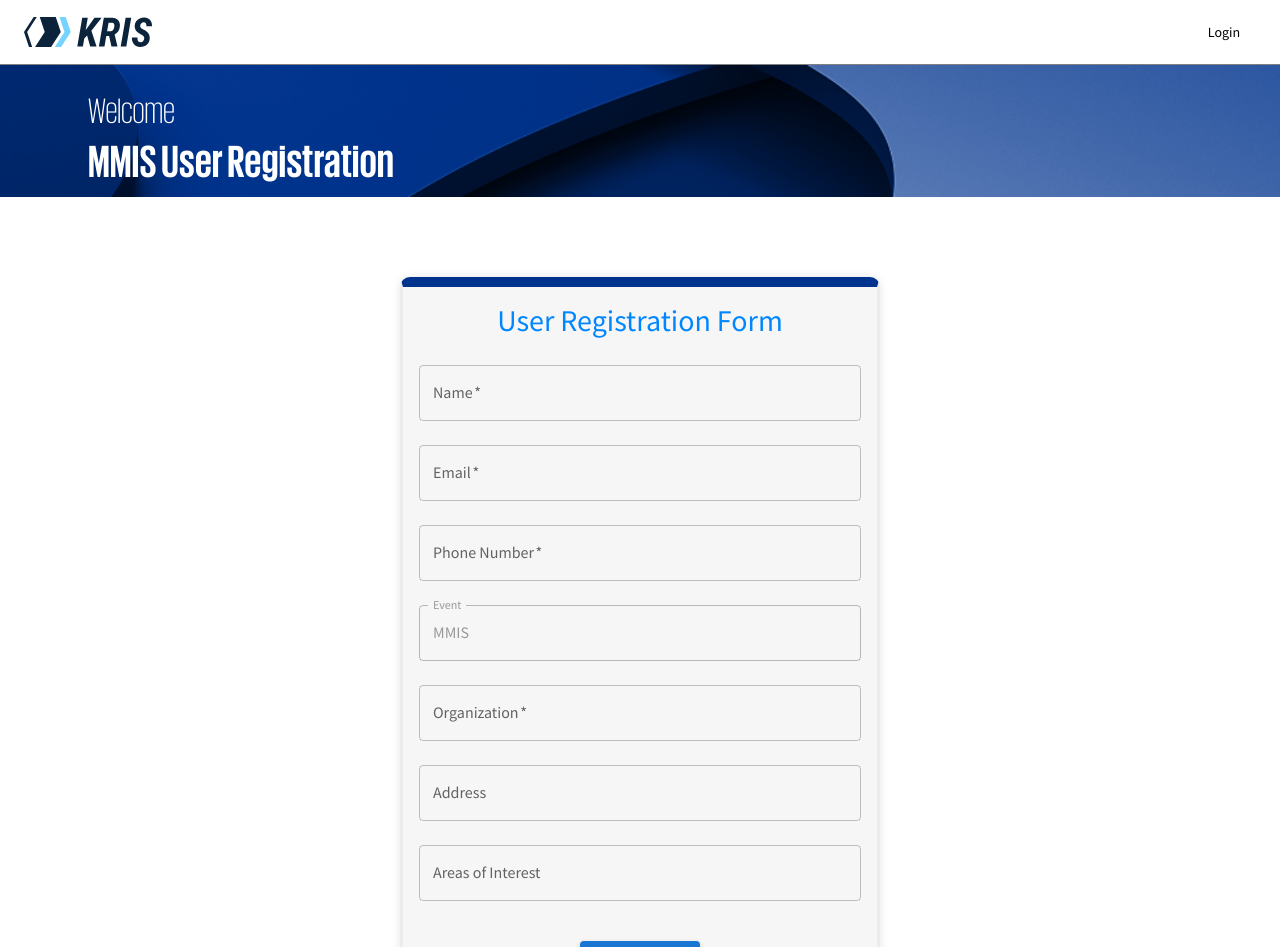
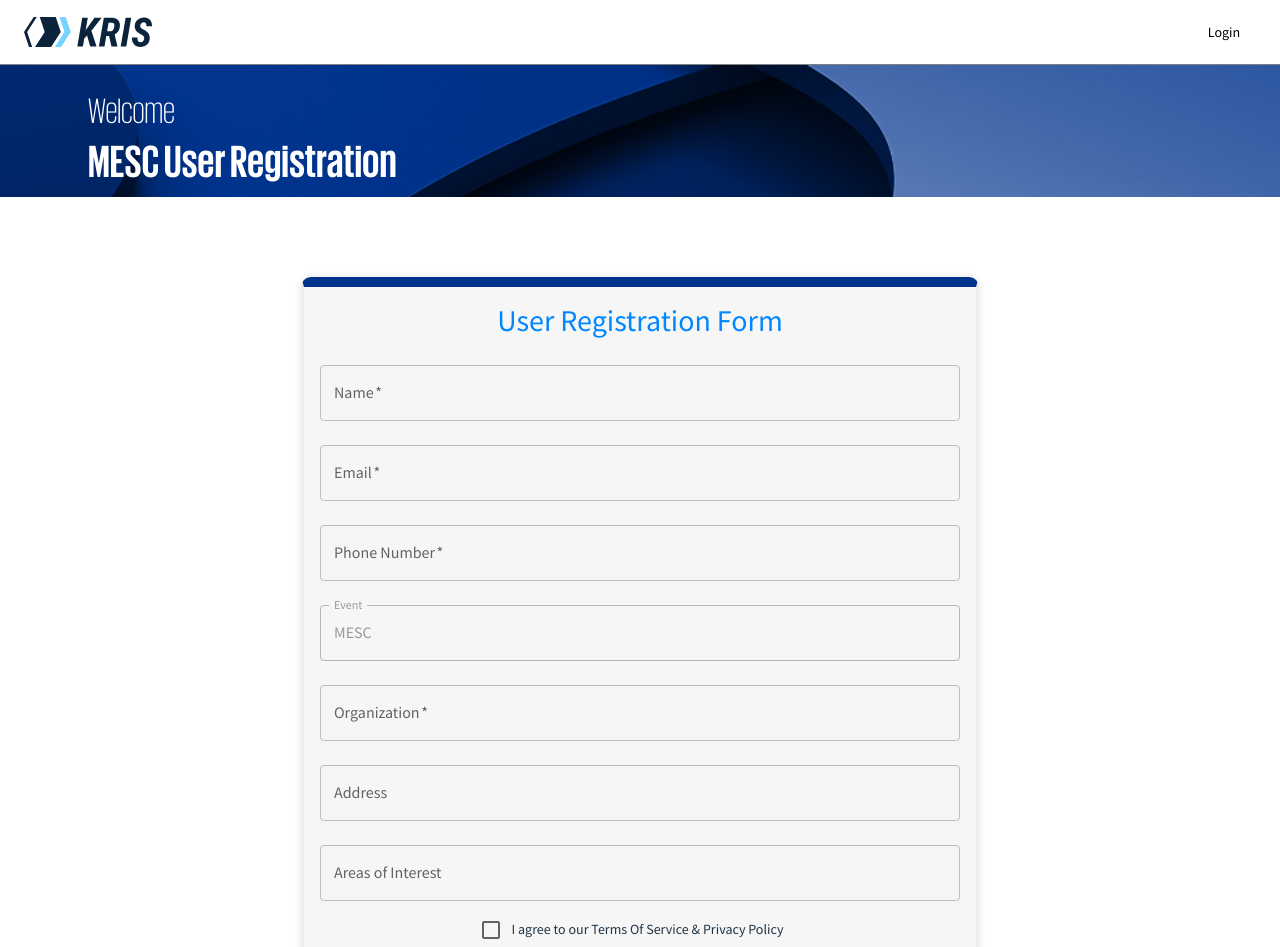
Before and after one commit to adarsh-sawrabh/User-registry, a React (Vite) app: page / in a window 1280 px wide. Shown: the top 947 px of the page. Built offline with nearby package versions, Linux system fonts and the light colour scheme.

Commit message:
modified Form Css

```diff
--- a/index.html
+++ b/index.html
@@ -4,7 +4,7 @@
     <meta charset="UTF-8" />
     <link rel="icon" type="image/svg+xml" href="/krislogo.png" />
     <meta name="viewport" content="width=device-width, initial-scale=1.0" />
-    <title>MMIS User</title>
+    <title>MESC User-Reg</title>
   </head>
   <body>
     <div id="root"></div>
--- a/src/components/KRISHeader.tsx
+++ b/src/components/KRISHeader.tsx
@@ -19,7 +19,7 @@ interface KRISHeaderProps {
 
 const KRISHeader: React.FC<KRISHeaderProps> = ({ currentUser, onLogin, onLogout }) => {
     const [anchorElUser, setAnchorElUser] = React.useState<null | HTMLElement>(null);
-    const welcomeText = currentUser ? `Admin Dashboard` : "MMIS User Registration";
+    const welcomeText = currentUser ? `Admin Dashboard` : "MESC User Registration";
 
     const handleUserMenu = (event: React.MouseEvent<HTMLElement>) => {
         setAnchorElUser(event.currentTarget);
--- a/src/components/RegUserTable.tsx
+++ b/src/components/RegUserTable.tsx
@@ -46,42 +46,11 @@ const RegUserTable: React.FC<RegUserTableProps> = ({ currentUser }) => {
     setSelected([]);
   };
 
-  const handleClick = (id: number) => {
-    const selectedIndex = selected.indexOf(id);
-    let newSelected: number[] = [];
 
-    if (selectedIndex === -1) {
-      newSelected = newSelected.concat(selected, id);
-    } else if (selectedIndex === 0) {
-      newSelected = newSelected.concat(selected.slice(1));
-    } else if (selectedIndex === selected.length - 1) {
-      newSelected = newSelected.concat(selected.slice(0, -1));
-    } else if (selectedIndex > 0) {
-      newSelected = newSelected.concat(
-        selected.slice(0, selectedIndex),
-        selected.slice(selectedIndex + 1)
-      );
-    }
-
-    setSelected(newSelected);
-  };
-
-  const isSelected = (id: number) => selected.indexOf(id) !== -1;
-
-  const handleEdit = (id: number) => {
-    console.log(`Edit user with id: ${id}`);
-    // Implement edit functionality
-  };
-
-  const handleDelete = (id: number) => {
-    console.log(`Delete user with id: ${id}`);
-    // Implement delete functionality
-    setData(data.filter((user) => user.id !== id));
-  };
 
     return (
         <>
-            <h3>Registered UserInfo Table</h3>
+            <h3>RegUserTable</h3>
         </>
     )
 }
--- a/src/components/UserRegForm.tsx
+++ b/src/components/UserRegForm.tsx
@@ -6,6 +6,9 @@ import {
     Box,
     Typography,
     CircularProgress,
+    Grid,
+    Checkbox,
+    FormControlLabel,
 } from "@mui/material";
 
 interface FormValues {
@@ -16,6 +19,7 @@ interface FormValues {
     organization: string;
     address?: string;
     areasOfInterest?: string;
+    consentGiven: string;
 }
 
 const UserRegForm: React.FC = () => {
@@ -26,10 +30,11 @@ const UserRegForm: React.FC = () => {
         name: '',
         email: '',
         phoneNumber: '',
-        event: 'MMIS',
+        event: 'MESC',
         organization: '',
         address: '',
         areasOfInterest: '',
+        consentGiven: 'no',
     };
 
     const [formValues, setFormValues] = useState<FormValues>(initialFormValues);
@@ -63,6 +68,15 @@ const UserRegForm: React.FC = () => {
         }));
     }
 
+    const handleConsentChange = (e: React.ChangeEvent<HTMLInputElement>) => {
+        if (e.target.checked) {
+            setFormValues((prevValues) => ({
+                ...prevValues,
+                consentGiven: 'yes',
+            }));
+        }
+    };
+
     const handleSubmit = async (e: React.FormEvent) => {
         e.preventDefault();
         const errors = validateFields();
@@ -93,6 +107,7 @@ const UserRegForm: React.FC = () => {
     };
 
     return (
+        <Grid container justifyContent="center">
             <Box
                 sx={{
                     borderRadius: "10px",
@@ -105,9 +120,9 @@ const UserRegForm: React.FC = () => {
                     boxShadow: "rgba(0, 0, 0, 0.1) 0px 0px 8px 0px",
                     mb: 10,
                     mt: 10,
-                mx: 50,
                     p: 2,
-                transition: "0.3 0.3s ease-in-out"
+                    transition: "0.3 0.3s ease-in-out",
+                    maxWidth: { xs: '95%', sm: '80%', md: '60%', lg: '50%' }
                 }}
             >
                 <Typography variant="h3" gutterBottom sx={{ color: "#0087ff", fontSize: '30px', }}>
@@ -182,6 +197,26 @@ const UserRegForm: React.FC = () => {
                         onChange={handleInputChange}
                         margin="normal"
                     />
+                    <FormControlLabel
+                        control={
+                            <Checkbox
+                                checked={false}
+                                onChange={handleConsentChange}
+                                name="consentGiven"
+                                color="primary"
+                            />
+                        }
+                        label={
+                            <Typography variant='h5' sx={{ fontSize: '0.875rem' }}>
+                                I agree to our Terms Of Service & Privacy Policy
+                            </Typography>
+                        }
+                    />
+                    {formErrors.consentGiven && (
+                        <Typography color="error" variant="body2">
+                            {formErrors.consentGiven}
+                        </Typography>
+                    )}
                     <Box sx={{ textAlign: 'center', mt: 2, p: 2 }}>
                         <Button
                             type="submit"
@@ -212,6 +247,7 @@ const UserRegForm: React.FC = () => {
                 )
                 }
             </Box >
+        </Grid>
     )
 }
 
```
Lines whose indentation alone changed are shown as unchanged.
